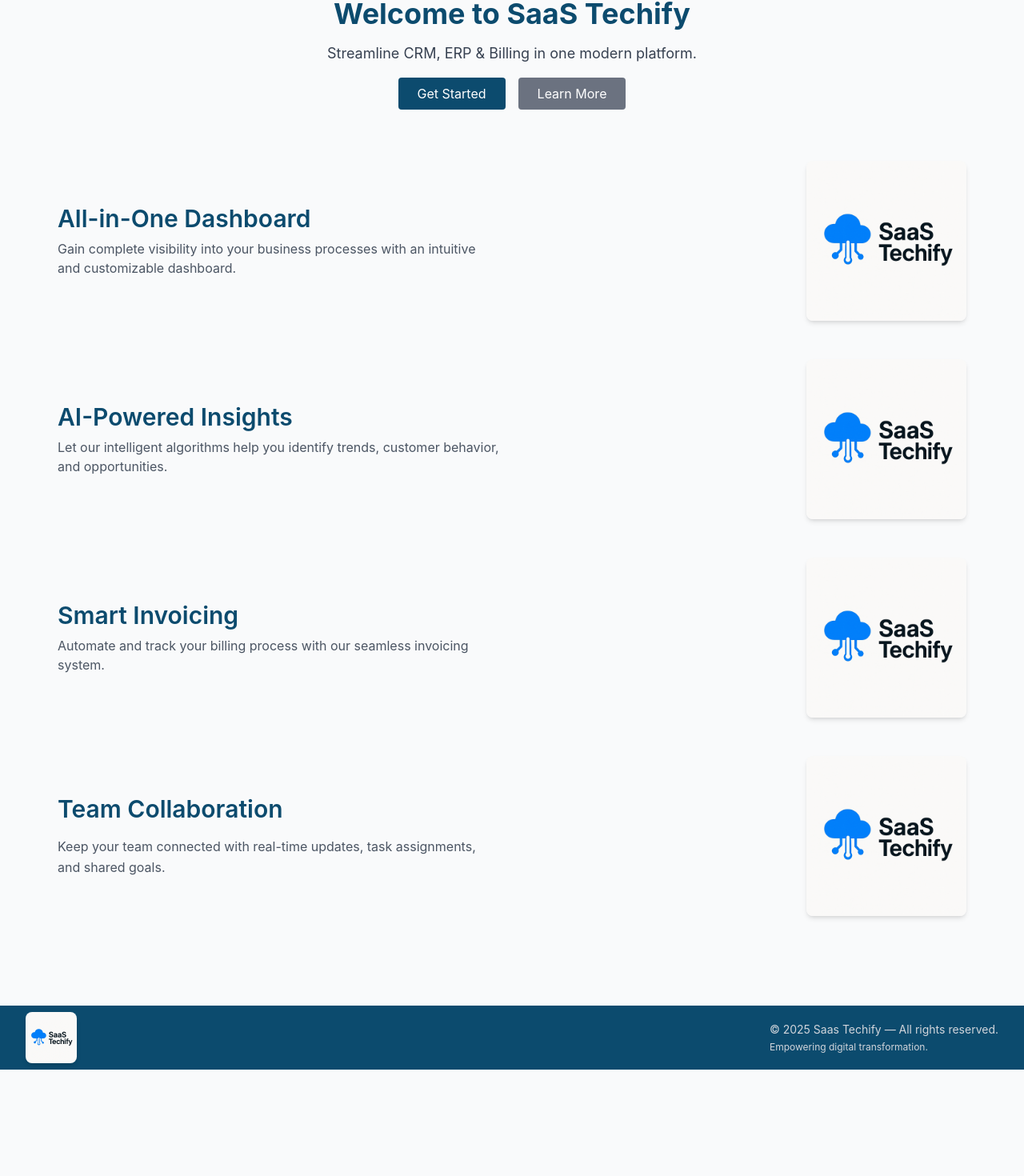
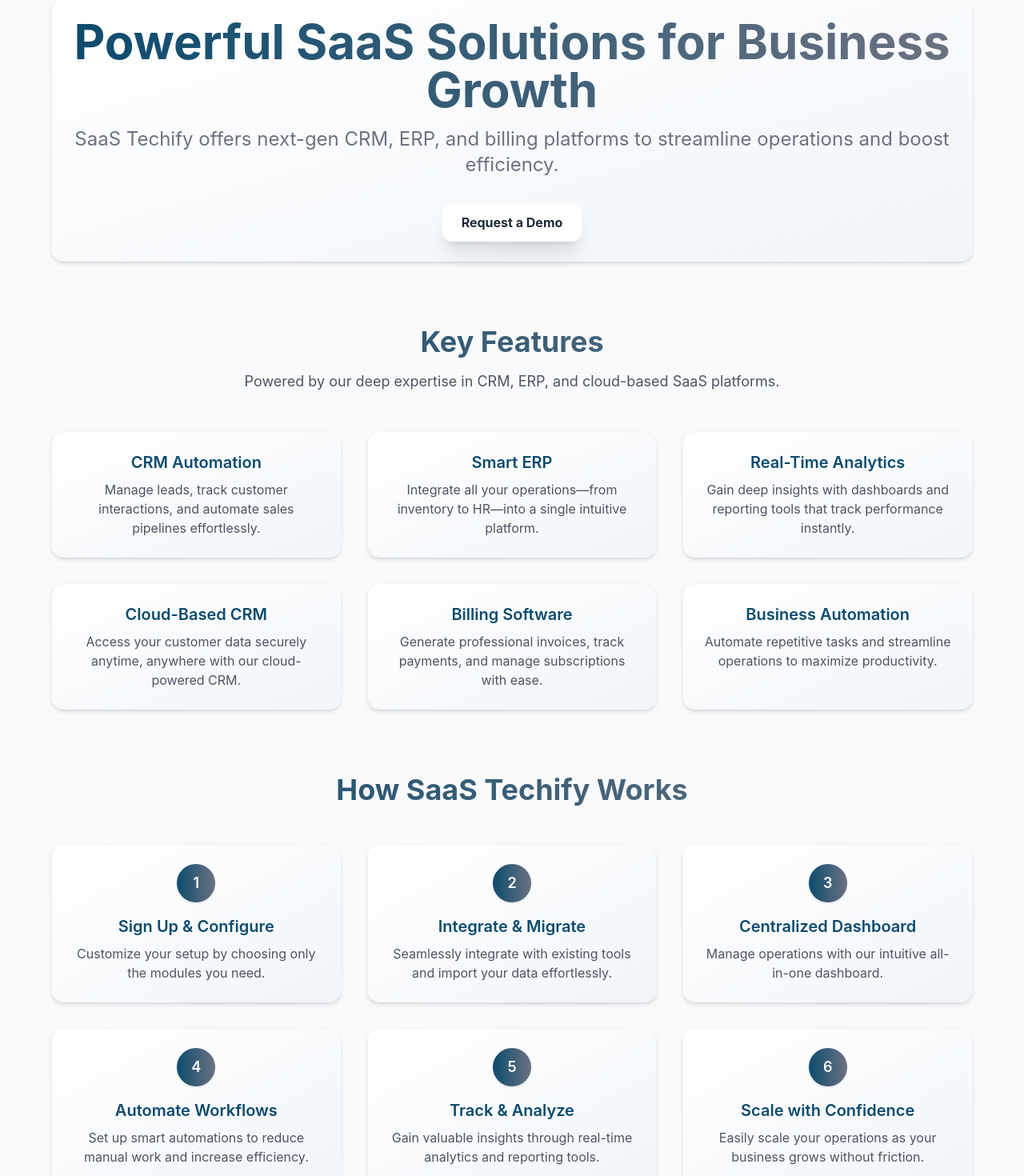
Before and after one commit to rajeshtiwari2503/Saas-Techify, a Next.js app: page / in a window 1280 px wide. Shown: the part 147-1617 px from the top of the page at 80% size. Before the commit the page ends 1484 px from the top, so only its background shows below. Built offline with nearby package versions, Linux system fonts and the light colour scheme.

Commit message:
fjhjhjhjhjhf

```diff
--- /dev/null
+++ b/src/app/components/GradientBg.jsx
@@ -0,0 +1,9 @@
+"use client";
+
+export default function GradientCard({ children }) {
+  return (
+    <div className="p-6 rounded-2xl shadow-md bg-gradient-to-br from-white via-[#f8fafc] to-[#f1f5f9] border border-gray-100 hover:shadow-xl transition-all duration-300 hover:scale-[1.02]">
+      {children}
+    </div>
+  );
+}
--- a/src/app/page.js
+++ b/src/app/page.js
@@ -1,112 +1,175 @@
 "use client";
 import Image from "next/image";
 import Layout from "./components/Layout";
-import Link from "next/link";
+import GradientCard from "./components/GradientBg";
+import { useRouter } from "next/navigation";
 
 export default function Page() {
+  const router=useRouter()
   return (
     <Layout>
-      <div className="p-6 sm:p-10">
+      <div className=" text-gray-800">
 
         {/* Hero Section */}
-        <section className="text-center space-y-4 mb-16">
-          <h1 className="text-4xl font-bold text-primary">Welcome to SaaS Techify</h1>
-          <p className="text-gray-700 text-lg max-w-xl mx-auto">
-            Streamline CRM, ERP & Billing in one modern platform.
-          </p>
-          <div className="flex justify-center gap-4 mt-6">
-            <Link href="/signup">
-              <button className="bg-primary text-white px-6 py-2 rounded hover:bg-blue-700 transition">
-                Get Started
+        <section className="px-4 sm:px-6 lg:px-8 py-4 sm:py-8 md:py-8 lg:py-10 text-center">
+          <GradientCard>
+            <div className="max-w-6xl mx-auto text-center">
+              <h1 className="text-4xl sm:text-5xl md:text-6xl font-bold mb-4 leading-tight text-transparent bg-clip-text bg-gradient-to-r from-primary to-secondary">
+                Powerful SaaS Solutions for Business Growth
+              </h1>
+              <p className="text-lg sm:text-xl md:text-2xl mb-8 text-secondary">
+                SaaS Techify offers next-gen CRM, ERP, and billing platforms to streamline operations and boost efficiency.
+              </p>
+              <button   onClick={() => router.push("/contact")}  className="bg-white   hover:bg-primary hover:text-white font-bold py-3 px-6 rounded-xl shadow-xl transition duration-300 transform hover:scale-105">
+                Request a Demo
               </button>
-            </Link>
-            <Link href="/features">
-              <button className="bg-secondary text-white px-6 py-2 rounded hover:bg-gray-700 transition">
-                Learn More
-              </button>
-            </Link>
+            </div>
+          </GradientCard>
+        </section>
+
+        {/* Features */}
+        <section className="px-4 sm:px-6 lg:px-8 py-4 sm:py-8 md:py-8 lg:py-10 text-center">
+          <div className="max-w-6xl mx-auto text-center mb-12">
+            <h2 className="text-3xl sm:text-4xl font-bold text-transparent bg-clip-text bg-gradient-to-r from-primary to-secondary">
+              Key Features
+            </h2>
+            <p className="text-gray-600 mt-4 text-lg">
+              Powered by our deep expertise in CRM, ERP, and cloud-based SaaS platforms.
+            </p>
+          </div>
+          <div className="grid grid-cols-1 md:grid-cols-3 gap-8">
+            {[
+              {
+                title: "CRM Automation",
+                description: "Manage leads, track customer interactions, and automate sales pipelines effortlessly.",
+              },
+              {
+                title: "Smart ERP",
+                description: "Integrate all your operations—from inventory to HR—into a single intuitive platform.",
+              },
+              {
+                title: "Real-Time Analytics",
+                description: "Gain deep insights with dashboards and reporting tools that track performance instantly.",
+              },
+              {
+                title: "Cloud-Based CRM",
+                description: "Access your customer data securely anytime, anywhere with our cloud-powered CRM.",
+              },
+              // {
+              //   title: "SaaS CRM ERP",
+              //   description: "A unified platform that combines SaaS-based CRM and ERP for complete business automation.",
+              // },
+              {
+                title: "Billing Software",
+                description: "Generate professional invoices, track payments, and manage subscriptions with ease.",
+              },
+              {
+                title: "Business Automation",
+                description: "Automate repetitive tasks and streamline operations to maximize productivity.",
+              },
+              // {
+              //   title: "Customer Relationship Management",
+              //   description: "Enhance customer relationships with personalized engagement and lifecycle tracking.",
+              // },
+              // {
+              //   title: "Enterprise Resource Planning",
+              //   description: "Optimize resources, manage supply chains, and drive growth through integrated ERP tools.",
+              // },
+            ].map((f, i) => (
+              <GradientCard key={i}>
+                <h3 className="text-xl font-semibold mb-2 text-[#0c4b6e]">{f.title}</h3>
+                <p className="text-gray-600">{f.description}</p>
+              </GradientCard>
+            ))}
           </div>
         </section>
 
-        {/* Feature 1 - Dashboard */}
-        <section className="grid md:grid-cols-2 gap-8 items-center mb-12">
-          <div>
-            <h2 className="text-3xl font-semibold text-primary mb-2">All-in-One Dashboard</h2>
-            <p className="text-gray-600">
-              Gain complete visibility into your business processes with an intuitive and customizable dashboard.
-            </p>
-          </div>
-          <div className="flex justify-center md:justify-end">
-            <Image
-              src="/Logo.png"
-              alt="Dashboard"
-              width={200}
-              height={200}
-              className="rounded-lg shadow-md"
-            />
+
+        {/* How It Works */}
+        <section className="px-4 sm:px-6 lg:px-8 py-4 sm:py-8 md:py-8 lg:py-10 text-center">
+          <div className="  text-center">
+            <h2 className="text-3xl sm:text-4xl font-bold mb-12 text-transparent bg-clip-text bg-gradient-to-r from-[#0c4b6e] to-[#6B7280]">
+              How SaaS Techify Works
+            </h2>
+            <div className="grid grid-cols-1 md:grid-cols-2 lg:grid-cols-3 gap-8">
+              {[
+                { step: 1, title: "Sign Up & Configure", description: "Customize your setup by choosing only the modules you need." },
+                { step: 2, title: "Integrate & Migrate", description: "Seamlessly integrate with existing tools and import your data effortlessly." },
+                { step: 3, title: "Centralized Dashboard", description: "Manage operations with our intuitive all-in-one dashboard." },
+                { step: 4, title: "Automate Workflows", description: "Set up smart automations to reduce manual work and increase efficiency." },
+                { step: 5, title: "Track & Analyze", description: "Gain valuable insights through real-time analytics and reporting tools." },
+                { step: 6, title: "Scale with Confidence", description: "Easily scale your operations as your business grows without friction." },
+              ].map((item, index) => (
+                <GradientCard key={index}>
+                  <div className="flex items-center justify-center mb-4">
+                    <div className="text-white bg-gradient-to-r from-[#0c4b6e] to-[#6B7280] w-12 h-12 flex items-center justify-center rounded-full text-lg font-semibold shadow">
+                      {item.step}
+                    </div>
+                  </div>
+                  <h3 className="text-xl font-semibold text-[#0c4b6e] mb-2">
+                    {item.title}
+                  </h3>
+                  <p className="text-gray-600">{item.description}</p>
+                </GradientCard>
+              ))}
+            </div>
           </div>
         </section>
 
-        {/* Feature 2 - AI Insights */}
-        <section className="grid md:grid-cols-2 gap-8 items-center mb-12">
-          <div>
-            <h2 className="text-3xl font-semibold text-primary mb-2">AI-Powered Insights</h2>
-            <p className="text-gray-600">
-              Let our intelligent algorithms help you identify trends, customer behavior, and opportunities.
+        {/* AI-Generated Visuals */}
+        <section className="px-4 sm:px-6 lg:px-8 py-4 sm:py-8 md:py-8 lg:py-10 text-center">
+          <div className="max-w-6xl mx-auto text-center">
+            <h2 className="text-3xl sm:text-4xl font-bold mb-6 text-transparent bg-clip-text bg-gradient-to-r from-primary to-secondary">
+              Visualize Success with AI-Generated Insights
+            </h2>
+            <p className="mb-8 text-secondary text-lg">
+              Our platform uses AI to generate meaningful charts, forecasts, and business snapshots.
             </p>
-          </div>
-          <div className="flex justify-center md:justify-end">
             <Image
-              src="/Logo.png"
-              alt="AI Insights"
-              width={200}
-              height={200}
-              className="rounded-lg shadow-md"
+              src="/aiimage.png"
+              alt="AI Dashboard Preview"
+              width={800}
+              height={400}
+              className="w-full h-[200px] object-cover rounded-xl shadow-lg"
             />
+
           </div>
         </section>
 
-        {/* Feature 3 - Invoicing */}
-        <section className="grid md:grid-cols-2 gap-8 items-center mb-12">
-          <div>
-            <h2 className="text-3xl font-semibold text-primary mb-2">Smart Invoicing</h2>
-            <p className="text-gray-600">
-              Automate and track your billing process with our seamless invoicing system.
-            </p>
-          </div>
-          <div className="flex justify-center md:justify-end">
-            <Image
-              src="/Logo.png"
-              alt="Invoicing"
-              width={200}
-              height={200}
-              className="rounded-lg shadow-md"
-            />
+        {/* Testimonials */}
+        <section className="px-4 sm:px-6 lg:px-8 py-4 sm:py-8 md:py-8 lg:py-10 text-center">
+          <div className=" ">
+            <h2 className="text-3xl sm:text-4xl font-bold mb-8 text-center text-transparent bg-clip-text bg-gradient-to-r from-primary to-secondary">
+              What Our Clients Say
+            </h2>
+            <div className="grid md:grid-cols-3 gap-8">
+              {[
+                { name: "Samantha Jones", feedback: "SaaS Techify transformed our business operations. Their CRM is a game changer!" },
+                { name: "Michael Lee", feedback: "We saved hours each week thanks to their ERP system. Highly recommend." },
+                { name: "Ayesha Patel", feedback: "Real-time billing and insights helped us scale fast and stay organized." },
+              ].map((t, i) => (
+                <GradientCard key={i}>
+                  <p className="text-gray-700 mb-4">"{t.feedback}"</p>
+                  {/* <p className="font-bold text-[#0c4b6e]">- {t.name}</p> */}
+                </GradientCard>
+              ))}
+            </div>
           </div>
         </section>
 
-        {/* Feature 4 - Team Collaboration */}
-        <section className="grid md:grid-cols-2 gap-8 items-center mb-12">
-          {/* Text Content */}
-          <div>
-            <h2 className="text-3xl font-semibold text-primary mb-4">
-              Team Collaboration
+        {/* Final CTA */}
+        <section className="px-4 sm:px-6 lg:px-8 py-4 sm:py-8 md:py-8 lg:py-10 text-center">
+          <GradientCard>
+            <h2 className="text-3xl sm:text-4xl font-bold mb-4 text-transparent bg-clip-text bg-gradient-to-r from-primary to-secondary">
+              Ready to Transform Your Business?
             </h2>
-            <p className="text-gray-600 leading-relaxed">
-              Keep your team connected with real-time updates, task assignments, and shared goals.
+            <p className="mb-8 text-secondary text-lg">
+              Start your free trial or book a demo to see SaaS Techify in action.
             </p>
-          </div>
-
-          {/* Image Content */}
-          <div className="flex justify-center md:justify-end">
-            <Image
-              src="/Logo.png"
-              alt="Team Collaboration"
-              width={200}
-              height={100}
-              className="rounded-lg shadow-md"
-            />
-          </div>
+            <button onClick={() => router.push("/contact")}  className="bg-white   hover:bg-primary hover:text-white font-bold py-3 px-6 rounded-xl shadow-xl transition duration-300 transform hover:scale-105">
+              Get Started
+            </button>
+          </GradientCard>
         </section>
 
       </div>
```
Also changed, not shown: public/aiimage.png (added).
